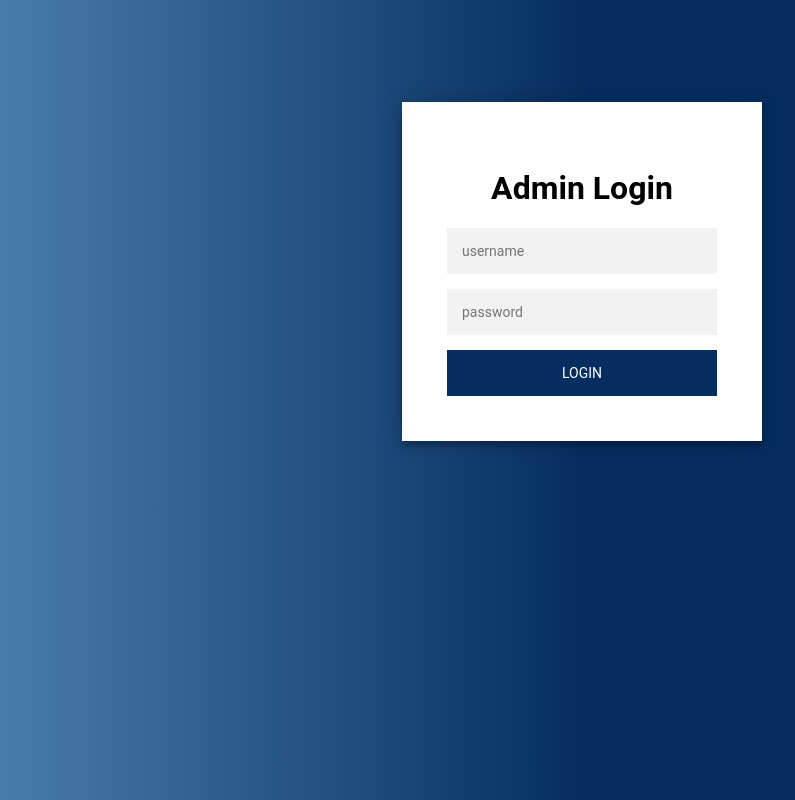
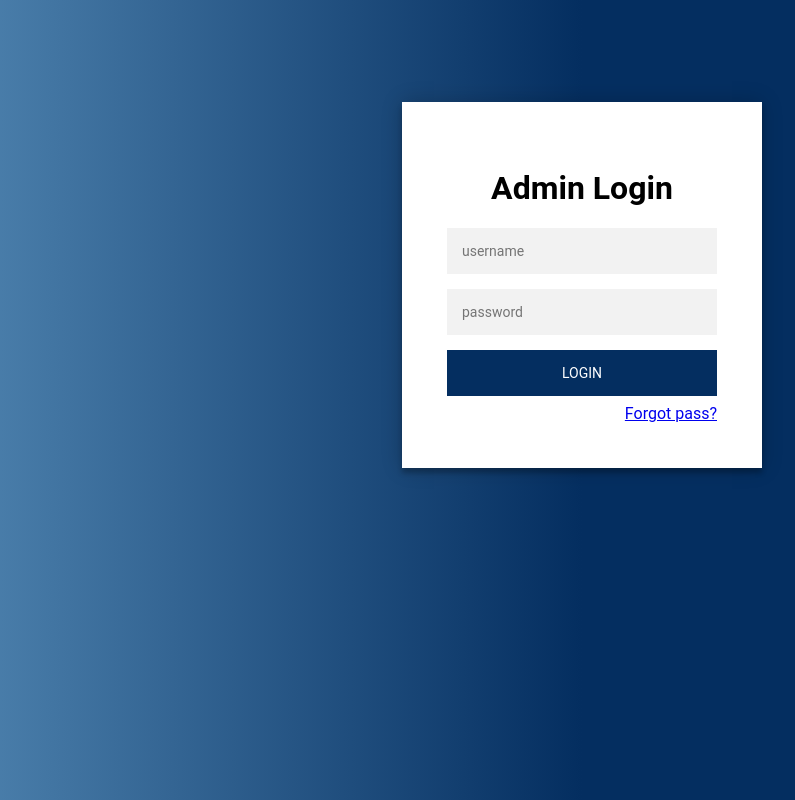
Before and after one commit to sidharth-a-satheesh/eatplek-admin, a React (Create React App) app: page / in a window 1280 px wide. Shown: the whole page, without its empty margins (58-853 px from the left). Built offline with nearby package versions, Linux system fonts and the light colour scheme.

Commit message:
forgot pass

```diff
--- a/src/pages/login/Login.js
+++ b/src/pages/login/Login.js
@@ -1,6 +1,7 @@
 import React,{ useRef, useState, useEffect } from 'react'
 import './login.scss'
-// import { useNavigate } from 'react-router-dom'
+import { Link } from 'react-router-dom'
+import { Box } from '@mui/material'
 
 const Login = () => {
   // const navigate = useNavigate();
@@ -58,6 +59,9 @@ const Login = () => {
             <button>Login</button>
             <p ref={errRef} className={errMsg? "errmsg":"offscreen"} aria-live="assertive">{errMsg}</p>
           </form>
+          <Box mt={1} display="flex" justifyContent="flex-end">
+            <Link to="/forgot">Forgot pass?</Link>
+          </Box>
         </div>
       </div>
     </div>
```
